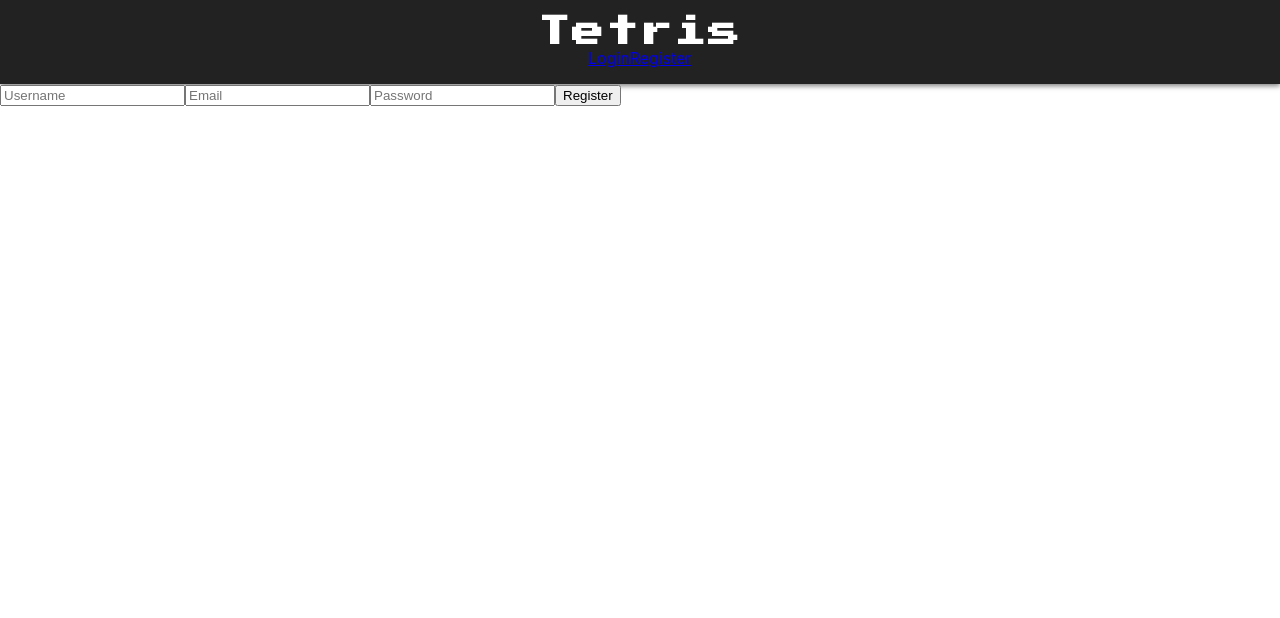
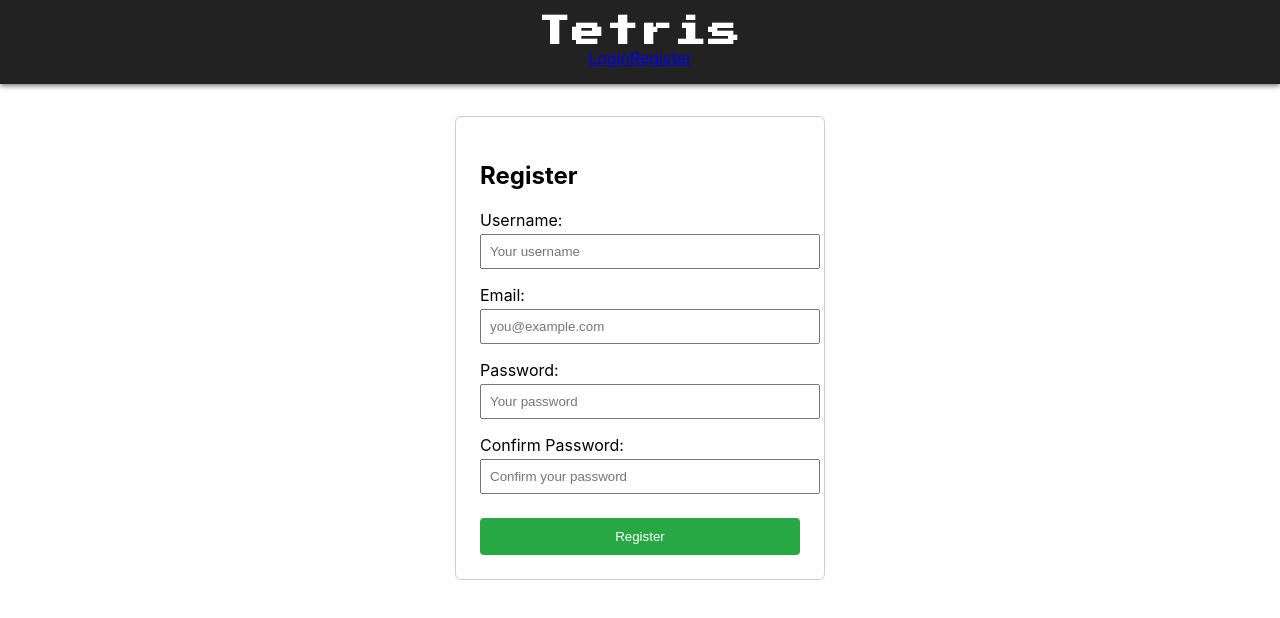
Before and after one commit to camh223/Tetris-Application-in-Node-and-React, a React (Create React App) app: page /register in a window 1280 px wide. Shown: the top 618 px of the page. Built offline with nearby package versions, Linux system fonts and the light colour scheme.

Commit message:
Added login functionality on front-end

```diff
--- a/src/context/AuthContext.js
+++ b/src/context/AuthContext.js
@@ -1,29 +1,39 @@
 import { createContext, useState, useContext } from 'react';
+import api from '../api/axios';
 
 const AuthContext = createContext();
 
-export const useAuth = () => useContext(AuthContext);
-
 export const AuthProvider = ({ children }) => {
     const [user, setUser] = useState(null);
+    const [error, setError] = useState('');
 
     const login = async (email, password) => {
-        const response = await fetch('http://localhost:5000/api/auth/login', {
-            method: 'POST',
-            header: { 'Context-Type': 'application/json' },
-            body: JSON.stringify({ email, password }),
-        });
+        try {
+            const response = await api.post('/auth/login', {
+                email,
+                password,
+            });
+            const data = response.data
 
-        if (!response.ok) {
-            const data = await response.json();
-            throw new Error(data.message || 'Login failed');
+            setUser(data.user);
+            localStorage.setItem('token', data.token);
+            console.log('Login successful', data);
+            setError('');
+            return data.user;
+        } catch (err) {
+            console.error('Login error', err);
+            if (err.response && err.response.data && err.response.data.message) {
+                setError(err.response.data.message);
+            } else {
+                setError('Login failed');
+            }
         }
+    };
 
-        const data = await response.json();
-        setUser(data.user);
-        localStorage.setItem('token', data.token);
-    };
-    const logout = () => setUser(null);
+    const logout = () => {
+        setUser(null);
+        localStorage.removeItem('token');
+    }
 
     return (
         <AuthContext.Provider value={{ user, login, logout }}>
@@ -31,3 +41,5 @@
         </AuthContext.Provider>
     );
 };
+
+export const useAuth = () => useContext(AuthContext);
--- /dev/null
+++ b/src/pages/Login.css
@@ -0,0 +1,34 @@
+.login-container {
+    max-width: 320px;
+    margin: 2rem auto;
+    padding: 1.5rem;
+    border: 1px solid #ccc;
+    border-radius: 6px;
+}
+
+.login-container label {
+    display: block;
+    margin-top: 1rem;
+}
+
+.login-container input {
+    width: 100%;
+    padding: 0.5rem;
+    margin-top: 0.25rem;
+}
+
+.login-container button {
+    margin-top: 1.5rem;
+    width: 100%;
+    padding: 0.7rem;
+    background-color: #007bff;
+    color: white;
+    border: none;
+    border-radius: 4px;
+    cursor: pointer;
+}
+
+.login-container .error {
+    color: red;
+    margin-bottom: 1rem;
+}
--- a/src/pages/Login.jsx
+++ b/src/pages/Login.jsx
@@ -1,23 +1,28 @@
-import { useState } from 'react';
+import { useContext, useState } from 'react';
 import { useNavigate } from 'react-router-dom';
 import { useAuth } from '../context/AuthContext';
+
+import './Login.css'
 
 const Login = () => {
     const [email, setEmail] = useState('');
     const [password, setPassword] = useState('');
-    const [error, setError] = useState('');
-    const { login } = useAuth();
+    const { login, error } = useAuth();
     const navigate = useNavigate();
 
     const handleSubmit = async (e) => {
         e.preventDefault();
-        setError('');
 
         try {
-            await login(email, password);
-            navigate('/tetris');
+            const loggedInUser = await login(email, password);
+            if (!loggedInUser) {
+                console.log('Login failed');
+            } else {
+                console.log('Login successful');
+                navigate('/play');
+            }
         } catch (err) {
-            setError(err.message || 'Failed to login');
+            console.error('Unexpected error:', err);
         }
     };
 
--- /dev/null
+++ b/src/pages/Register.css
@@ -0,0 +1,39 @@
+.register-container {
+    max-width: 320px;
+    margin: 2rem auto;
+    padding: 1.5rem;
+    border: 1px solid #ccc;
+    border-radius: 6px;
+}
+
+.register-container label {
+    display: block;
+    margin-top: 1rem;
+}
+
+.register-container input {
+    width: 100%;
+    padding: 0.5rem;
+    margin-top: 0.25rem;
+}
+
+.register-container button {
+    margin-top: 1.5rem;
+    width: 100%;
+    padding: 0.7rem;
+    background-color: #28a745;
+    color: white;
+    border: none;
+    border-radius: 4px;
+    cursor: pointer;
+}
+
+.register-container .error {
+    color: red;
+    margin-bottom: 1rem;
+}
+
+.register-container .success {
+    color: green;
+    margin-bottom: 1rem;
+}
--- a/src/pages/Register.jsx
+++ b/src/pages/Register.jsx
@@ -1,30 +1,100 @@
 import { useState } from 'react';
+import { useNavigate } from 'react-router-dom';
+
+import './Register.css'
+
 import api from '../api/axios';
 
 const Register = () => {
-    const [form, setForm] = useState({ username: '', email: '', password: '' });
-
-    const handleChange = (e) => {
-        setForm({ ...form, [e.target.name]: e.target.value });
-    };
+    const [username, setUsername] = useState('');
+    const [email, setEmail] = useState('');
+    const [password, setPassword] = useState('');
+    const [confirmPassword, setConfirmPassword] = useState('');
+    const [error, setError] = useState('');
+    const [success, setSuccess] = useState('');
+    const navigate = useNavigate();
 
     const handleSubmit = async (e) => {
         e.preventDefault();
+        setError('');
+        setSuccess('');
+
+        if (password !== confirmPassword) {
+            setError('Passwords do not match');
+            return;
+        }
+
         try {
-            const res = await api.post('/auth/register', form);
-            alert('Registration successful!');
+            const response = await api.post('/auth/register', {
+                username,
+                email,
+                password,
+            });
+
+            setError('');
+            setSuccess('Registration successful! You can now log in.');
+            setTimeout(() => navigate('/login'), 2000);
         } catch (err) {
-            alert(err.response?.data?.message || 'Registration failed');
+            console.error('Login error', err);
+            if (err.response && err.response.data && err.response.data.message) {
+                setError(err.response.data.message);
+            } else {
+                setError('Login failed');
+            }
         }
     };
 
     return (
-        <form onSubmit={handleSubmit}>
-            <input name="username" onChange={handleChange} placeholder="Username" />
-            <input name="email" onChange={handleChange} placeholder="Email" />
-            <input name="password" type="password" onChange={handleChange} placeholder="Password" />
-            <button type="submit">Register</button>
-        </form>
+        <div className="register-container">
+            <h2>Register</h2>
+
+            {error && <p className="error">{error}</p>}
+            {success && <p className="success">{success}</p>}
+
+            <form onSubmit={handleSubmit}>
+                <label htmlFor="username">Username:</label>
+                <input
+                    id="username"
+                    type="text"
+                    required
+                    value={username}
+                    onChange={(e) => setUsername(e.target.value)}
+                    placeholder="Your username"
+                />
+
+                <label htmlFor="email">Email:</label>
+                <input
+                    id="email"
+                    type="email"
+                    required
+                    value={email}
+                    onChange={(e) => setEmail(e.target.value)}
+                    placeholder="you@example.com"
+                />
+
+                <label htmlFor="password">Password:</label>
+                <input
+                    id="password"
+                    type="password"
+                    required
+                    value={password}
+                    onChange={(e) => setPassword(e.target.value)}
+                    placeholder="Your password"
+                />
+
+                <label htmlFor="confirmPassword">Confirm Password:</label>
+                <input
+                    id="confirmPassword"
+                    type="password"
+                    required
+                    value={confirmPassword}
+                    onChange={(e) => setConfirmPassword(e.target.value)}
+                    placeholder="Confirm your password"
+                />
+
+                <button type="submit">Register</button>
+            </form>
+        </div>
     );
 };
 
```
Also changed, not shown: 2 other files (tests, documents, lock files or other folders).
